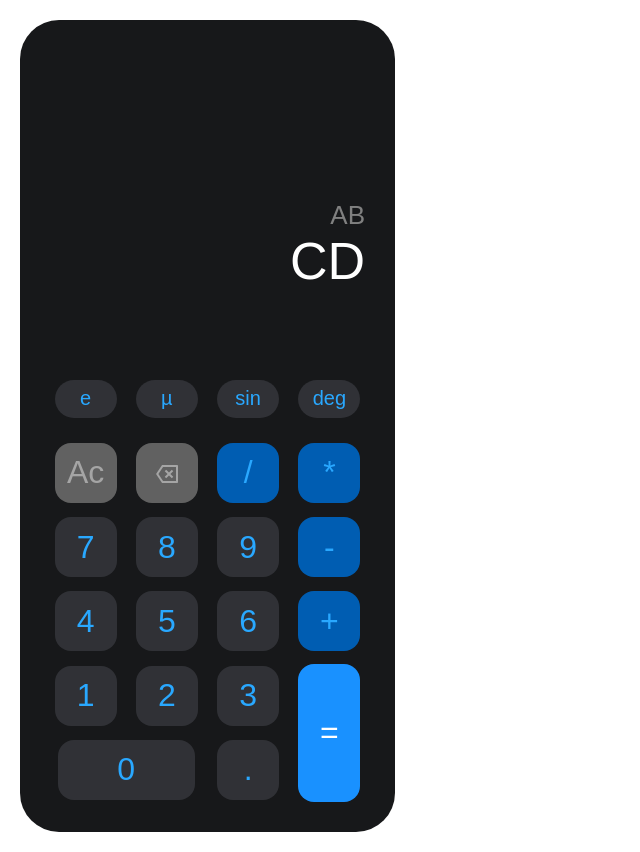
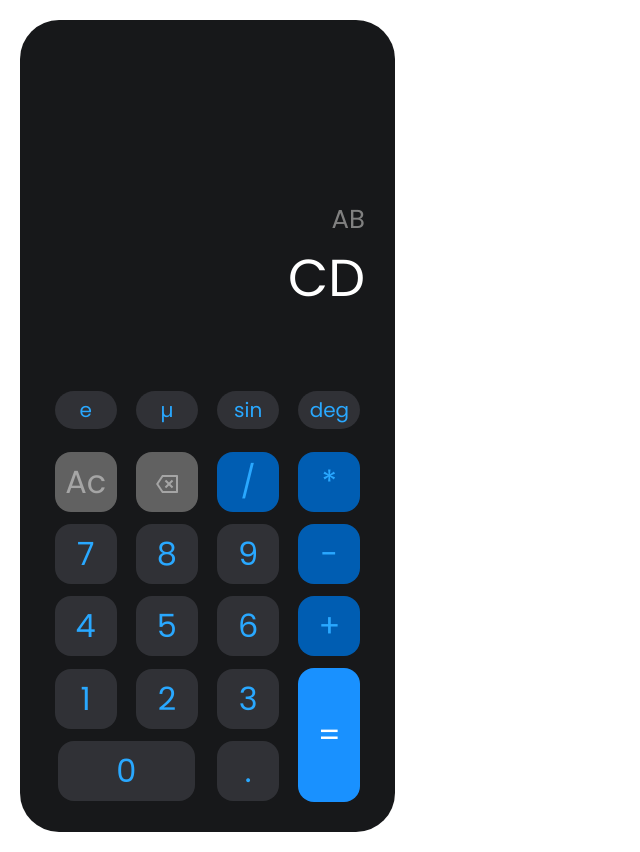
Before and after one commit to Lanzmann/calc-mateus, a plain HTML site: page index.html in a window 1280 px wide. Shown: the whole page, without its empty margins (0-640 px from the left). Drawn offline with Linux system fonts and the light colour scheme.

Commit message:
Adicionada fonte Poppins

```diff
--- a/index.html
+++ b/index.html
@@ -5,6 +5,9 @@
     <meta http-equiv="X-UA-Compatible" content="IE=edge">
     <meta name="viewport" content="width=device-width, initial-scale=1.0">
     <title>Calculadora do Mateus</title>
+    <link rel="preconnect" href="https://fonts.googleapis.com">
+<link rel="preconnect" href="https://fonts.gstatic.com" crossorigin>
+<link href="https://fonts.googleapis.com/css2?family=Poppins:wght@400;500&display=swap" rel="stylesheet">
     <link rel="stylesheet" href="style.css">
 </head>
 <body>
--- a/style.css
+++ b/style.css
@@ -1,6 +1,7 @@
 * {
   margin: 0px;
   padding: 0px;
+  font-family: "poppins";
 }
 
 body {
@@ -89,7 +90,6 @@ button {
 #tela {
   display: grid;
   grid-template-rows: 2fr 1fr;
-  font-family: arial;
   text-align: end;
 }
 
```
